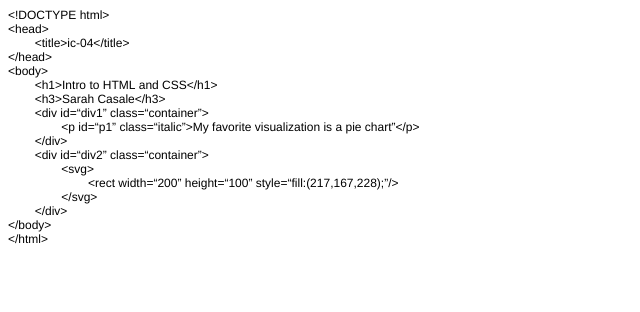
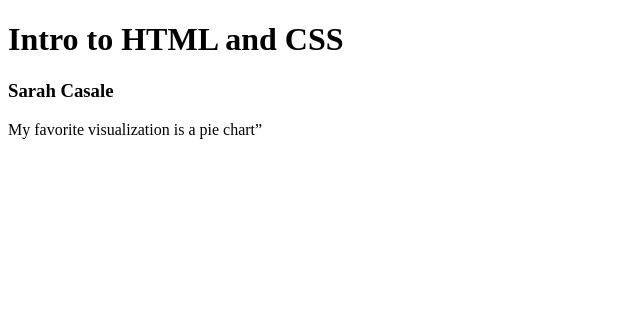
Before and after one commit to DS4200-S22/ic-04-sarahcasale, a plain HTML site: page index.html in a window 1280 px wide. Shown: the whole page, without its empty margins (0-640 px from the left). Drawn offline with Linux system fonts and the light colour scheme.

Commit message:
Update index.html

```diff
--- a/index.html
+++ b/index.html
@@ -1,34 +1,17 @@
-<!DOCTYPE html PUBLIC "-//W3C//DTD HTML 4.01//EN" "http://www.w3.org/TR/html4/strict.dtd">
-<html>
+<!DOCTYPE html>
 <head>
-  <meta http-equiv="Content-Type" content="text/html; charset=utf-8">
-  <meta http-equiv="Content-Style-Type" content="text/css">
-  <title></title>
-  <meta name="Generator" content="Cocoa HTML Writer">
-  <meta name="CocoaVersion" content="2022.6">
-  <style type="text/css">
-    p.p1 {margin: 0.0px 0.0px 0.0px 0.0px; font: 12.0px Helvetica; color: #000000; -webkit-text-stroke: #000000}
-    span.s1 {font-kerning: none}
-    span.Apple-tab-span {white-space:pre}
-  </style>
+  <title>ic-04</title>
 </head>
 <body>
-<p class="p1"><span class="s1">&lt;!DOCTYPE html&gt;</span></p>
-<p class="p1"><span class="s1">&lt;head&gt;</span></p>
-<p class="p1"><span class="s1"><span class="Apple-tab-span">	</span>&lt;title&gt;ic-04&lt;/title&gt;</span></p>
-<p class="p1"><span class="s1">&lt;/head&gt;</span></p>
-<p class="p1"><span class="s1">&lt;body&gt;</span></p>
-<p class="p1"><span class="s1"><span class="Apple-tab-span">	</span>&lt;h1&gt;Intro to HTML and CSS&lt;/h1&gt;</span></p>
-<p class="p1"><span class="s1"><span class="Apple-tab-span">	</span>&lt;h3&gt;Sarah Casale&lt;/h3&gt;</span></p>
-<p class="p1"><span class="s1"><span class="Apple-tab-span">	</span>&lt;div id=“div1” class=“container”&gt;</span></p>
-<p class="p1"><span class="s1"><span class="Apple-tab-span">	</span><span class="Apple-tab-span">	</span>&lt;p id=“p1” class=“italic”&gt;My favorite visualization is a pie chart”&lt;/p&gt;</span></p>
-<p class="p1"><span class="s1"><span class="Apple-tab-span">	</span>&lt;/div&gt;</span></p>
-<p class="p1"><span class="s1"><span class="Apple-tab-span">	</span>&lt;div id=“div2” class=“container”&gt;</span></p>
-<p class="p1"><span class="s1"><span class="Apple-tab-span">	</span><span class="Apple-tab-span">	</span>&lt;svg&gt;</span></p>
-<p class="p1"><span class="s1"><span class="Apple-tab-span">	</span><span class="Apple-tab-span">	</span><span class="Apple-tab-span">	</span>&lt;rect width=“200” height=“100” style=“fill:(217,167,228);”/&gt;</span></p>
-<p class="p1"><span class="s1"><span class="Apple-tab-span">	</span><span class="Apple-tab-span">	</span>&lt;/svg&gt;</span></p>
-<p class="p1"><span class="s1"><span class="Apple-tab-span">	</span>&lt;/div&gt;</span></p>
-<p class="p1"><span class="s1">&lt;/body&gt;</span></p>
-<p class="p1"><span class="s1">&lt;/html&gt;</span></p>
+  <h1>Intro to HTML and CSS</h1>
+  <h3>Sarah Casale</h3>
+  <div id=“div1” class=“container”>
+    <p id=“p1” class=“italic”>My favorite visualization is a pie chart”</p>
+  </div>
+  <div id=“div2” class=“container”>
+    <svg>
+      <rect width=“200” height=“100” style=“fill:(217,167,228);”/>
+    </svg>
+  </div>
 </body>
 </html>
```
